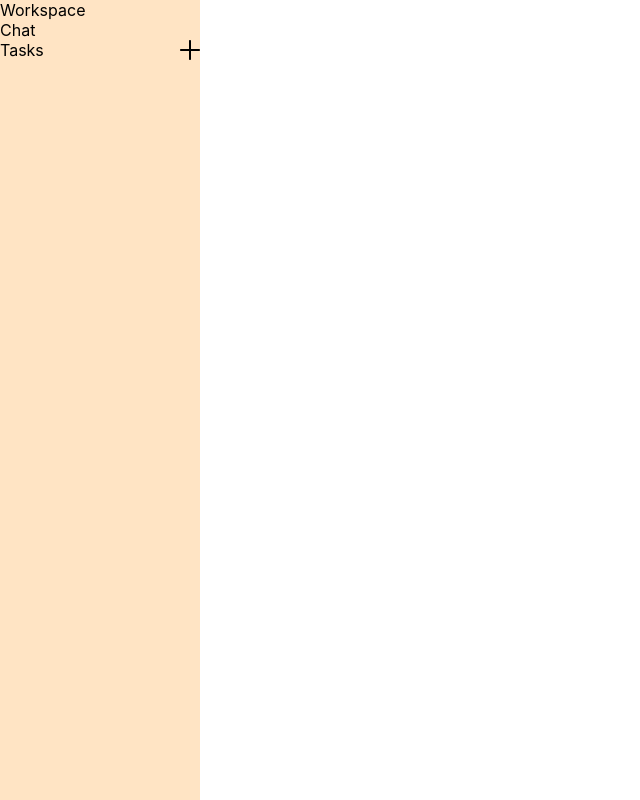
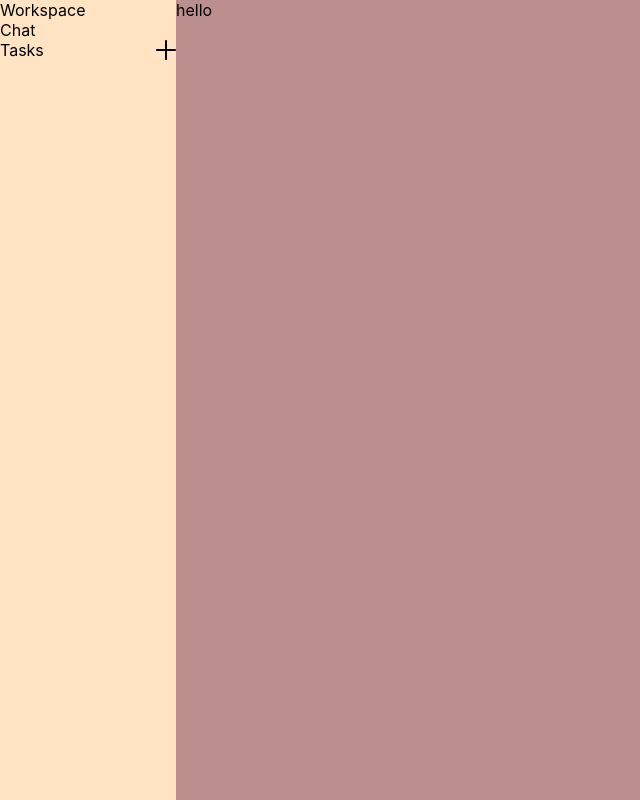
Before and after one commit to MavCKwyT/todoListNative, a website built with webpack: page src/index.html in a window 1280 px wide. Shown: the whole page, without its empty margins (0-640 px from the left). Built offline with nearby package versions, Linux system fonts and the light colour scheme.

Commit message:
Functions added createElem.js insertElem.js
Components added
mainWrapper.js

Components refactored
sidebar.js

Styles added
mainWrapper.css

```diff
--- /dev/null
+++ b/src/components/mainFrame/mainFrame.css
@@ -0,0 +1,4 @@
+.main-frame {
+    height: 100vh;
+    background-color: rosybrown;
+}
--- /dev/null
+++ b/src/components/mainFrame/mainFrame.js
@@ -0,0 +1,12 @@
+import "../../functions/createElem";
+import "./mainFrame.css";
+import { createElem } from "../../functions/createElem";
+
+const mainFrameHTML = `
+<div class="sss">hello</div>
+`;
+
+export function mainFrame() {
+  createElem(["main", "main-frame", "main-frame", "main-wrapper"], mainFrameHTML);
+}
+mainFrame();
--- /dev/null
+++ b/src/components/mainWrapper/mainWrapper.css
@@ -0,0 +1,4 @@
+.main-wrapper {
+    display: grid;
+    grid-template-columns: 11em 1fr;
+}
--- /dev/null
+++ b/src/components/mainWrapper/mainWrapper.js
@@ -0,0 +1,11 @@
+import "./mainWrapper.css";
+import { insertElem } from "../../functions/insertElem";
+
+const mainWrapperHTML = `
+<div class="main-wrapper" id="main-wrapper"></div>
+`;
+
+export function mainWrapper() {
+  insertElem("root", mainWrapperHTML);
+}
+mainWrapper();
--- a/src/components/sidebar/sidebar.css
+++ b/src/components/sidebar/sidebar.css
@@ -1,8 +1,6 @@
 .sidebar {
     height: 100vh;
-    width: 200px;
     background-color: bisque;
-    float: left;
 }
 
 .sidebar-tasks__add-task-button {
--- a/src/components/sidebar/sidebar.js
+++ b/src/components/sidebar/sidebar.js
@@ -1,19 +1,18 @@
+import "../../functions/createElem";
 import "./sidebar.css";
+import { insertElem } from "../../functions/insertElem";
 
-export function sidebar() {
-  const sidebarHTML = `
-<aside class="sidebar">
+const sidebarHTML = `
+<aside class="sidebar" id="sidebar">
     <div class="sidebar-workspace__header">
         <span class="sidebar-workspace__header-name">Workspace</span>
     </div>
     <div class="sidebar__chat-container" id="sidebar__chat-container"></div>
     <div class="sidebar__tasks-container" id="sidebar__tasks-container"></div>
 </aside>
-<div class="todo-main-frame" id="todo-main-frame">
+`;
 
-</div>
-`;
-  document.getElementById("root").innerHTML = sidebarHTML;
+export function sidebar() {
+  insertElem("main-wrapper", sidebarHTML);
 }
-
 sidebar();
--- /dev/null
+++ b/src/functions/createElem.js
@@ -0,0 +1,10 @@
+export const createElem = (elemProperty, elemHTML) => {
+  let [tagName, className, elemId, targetId] = elemProperty; // tagName = arr[0], ClassName = arr[1] etc...
+
+  tagName = document.createElement(tagName);
+  tagName.className = className;
+  tagName.id = elemId;
+  tagName.innerHTML = elemHTML;
+
+  document.getElementById(targetId).append(tagName);
+};
--- /dev/null
+++ b/src/functions/insertElem.js
@@ -0,0 +1,3 @@
+export const insertElem = (targetId, elemHTML) => {
+  document.getElementById(targetId).innerHTML = elemHTML;
+};
--- a/src/index.js
+++ b/src/index.js
@@ -1,4 +1,6 @@
 import "./index.css";
+import "./components/mainWrapper/mainWrapper";
 import "./components/sidebar/sidebar";
 import "./components/sidebar/chat/chat";
 import "./components/sidebar/tasks/tasks";
+import "./components/mainFrame/mainFrame";
```
Also changed, not shown: src/index.css (line endings or trailing spaces).
